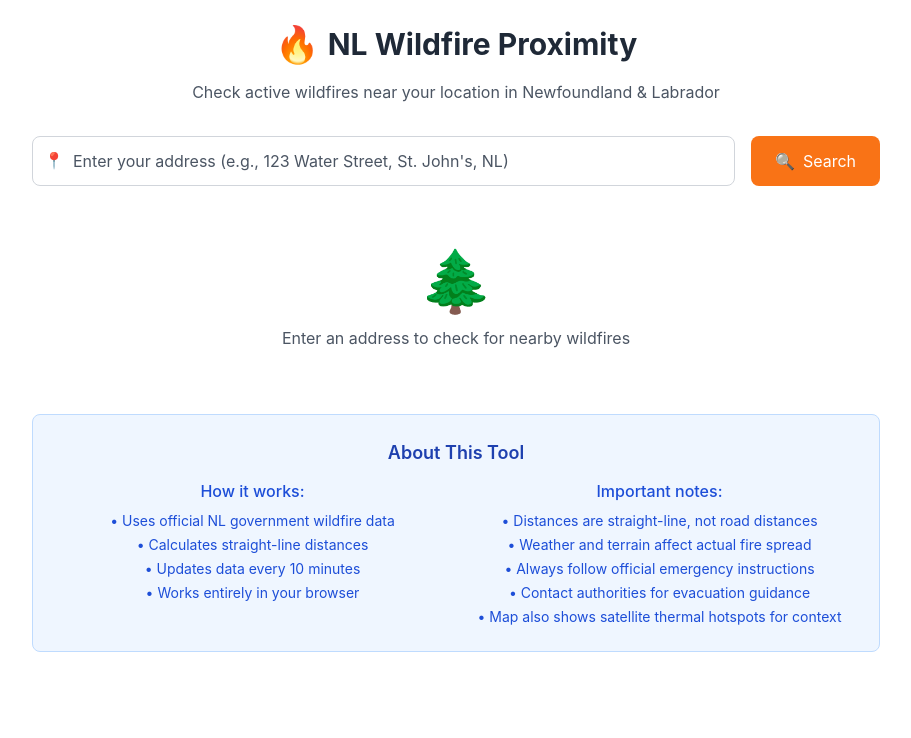
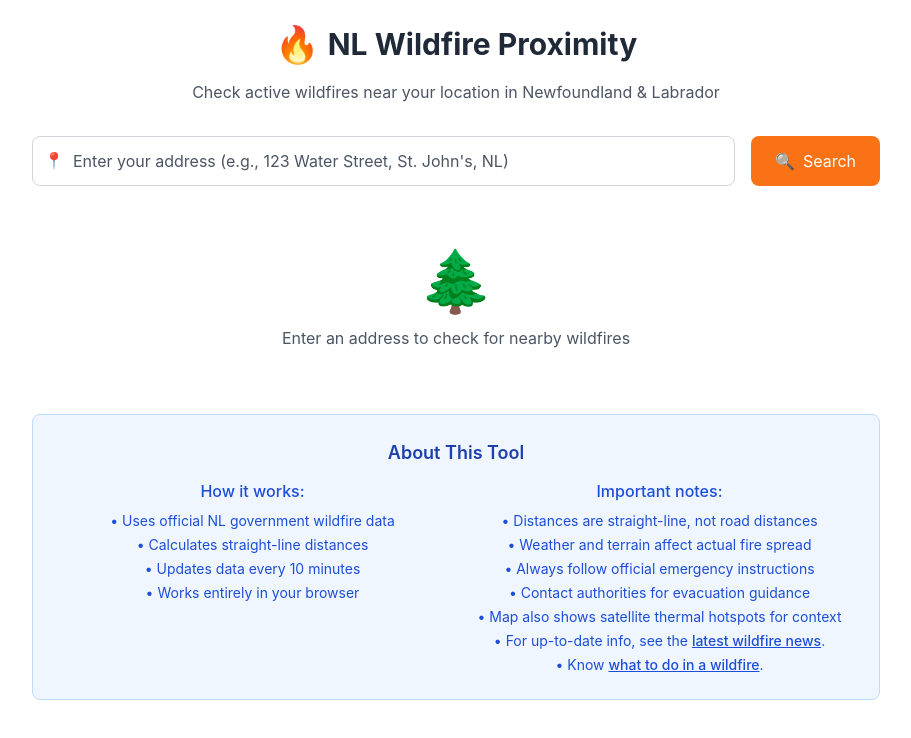
Before and after one commit to kyhol/WildFireProx, a React (Create React App) app: page / in a window 1280 px wide. Shown: the top 738 px of the page, without its empty margins (184-1095 px from the left). Built offline with nearby package versions, Linux system fonts and the light colour scheme.

Commit message:
Gov websites

```diff
--- a/src/components/WildfireProximityApp.jsx
+++ b/src/components/WildfireProximityApp.jsx
@@ -908,6 +908,30 @@ const WildfireProximityApp = () => {
               <li>• Always follow official emergency instructions</li>
               <li>• Contact authorities for evacuation guidance</li>
               <li>• Map also shows satellite thermal hotspots for context</li>
+              <li>
+                • For up-to-date info, see the{" "}
+                <a
+                  href="https://www.gov.nl.ca/releases/wildfire-news/"
+                  target="_blank"
+                  rel="noopener noreferrer"
+                  className="underline font-medium hover:text-blue-900"
+                >
+                  latest wildfire news
+                </a>
+                .
+              </li>
+              <li>
+                • Know{" "}
+                <a
+                  href="https://www.getprepared.gc.ca/cnt/hzd/wldfrs-prp-en.aspx"
+                  target="_blank"
+                  rel="noopener noreferrer"
+                  className="underline font-medium hover:text-blue-900"
+                >
+                  what to do in a wildfire
+                </a>
+                .
+              </li>
             </ul>
           </div>
         </div>
```
